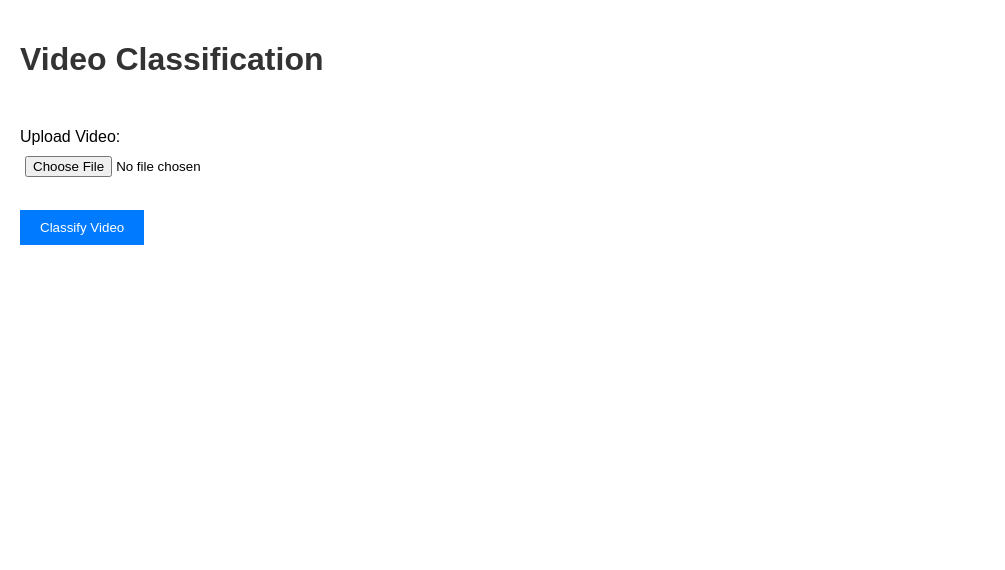
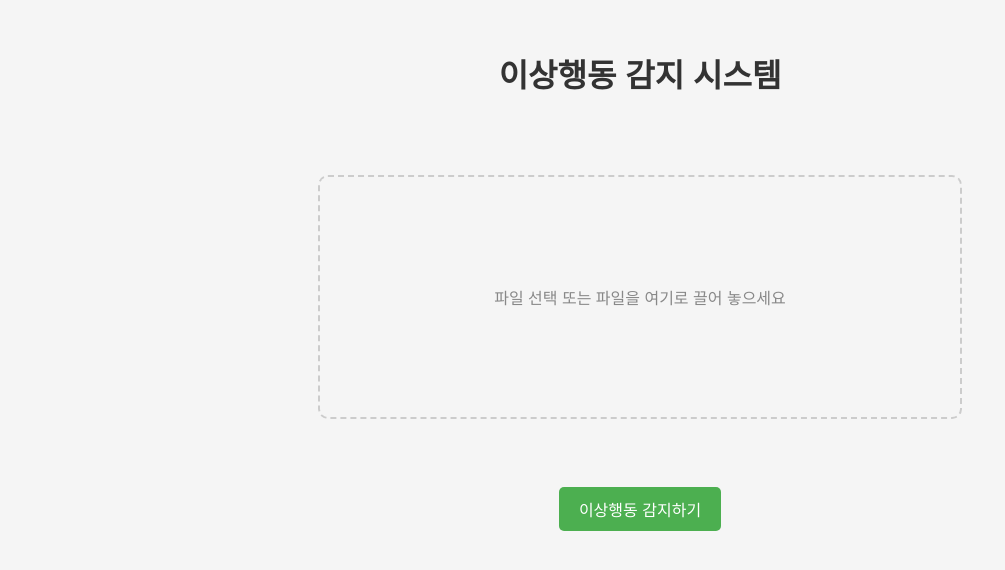
Before and after one commit to leeseunghan713/ADS_Project, a Flask app: page / in a window 1280 px wide. Shown: the top 570 px of the page, without its empty margins (0-1005 px from the left). Run offline with Flask 3, Linux system fonts and the light colour scheme.

Commit message:
비디오, 웹페이지 업로드 부분 구현

```diff
--- a/src/app.py
+++ b/src/app.py
@@ -114,6 +114,7 @@ def index():
     메모리에서 처리하는 방식
     5월 30일 15시 43분 성공
 '''
+
 @app.route('/classify', methods=['POST'])
 def classify_video():
     if 'video' not in request.files:
@@ -137,14 +138,14 @@ def classify_video():
         '''
             여기에 영상 잘라서 배열로 return 해주는 함수 넣어주면 될듯
         '''
-        # my_array = [frames, frames, frames, frames, frames]
-        my_array = [frames]
+        my_array = video.slice_video_from_frames(frames)
 
         # 인덱스 초기화
         index = 0
         result = []
 
         start_time = datetime.now()
+
         while index < len(my_array):
             result.append(classify(my_array[index]))
             index += 1
@@ -154,6 +155,7 @@ def classify_video():
         print(result)
 
         return render_template('result.html', result=result)
+
     except Exception as e:
         return jsonify({'error': str(e)}), 500
 
--- a/src/templates/index.html
+++ b/src/templates/index.html
@@ -4,15 +4,104 @@
     <meta charset="UTF-8">
     <title>Video Classification</title>
     <link rel="stylesheet" href="{{ url_for('static', filename='styles.css') }}">
+    <style>
+        body {
+            font-family: Arial, sans-serif;
+            background-color: #f5f5f5;
+            margin: 0;
+            padding: 0;
+        }
+        .drop-zone {
+            width: 100%;
+            max-width: 600px; /* Increased max-width for a larger drop zone */
+            height: 200px;    /* Added height to make the drop zone taller */
+            margin: 40px auto; /* Increased margin for better spacing */
+            padding: 20px;
+            border: 2px dashed #ccc;
+            border-radius: 10px;
+            text-align: center;
+            cursor: pointer;
+            display: flex;
+            justify-content: center;
+            align-items: center;
+            transition: background-color 0.3s ease; /* Smooth transition for background color */
+        }
+        .drop-zone.dragover {
+            background-color: #f0f0f0;
+        }
+        .drop-zone span {
+            color: #888; /* Lighter color for better visibility */
+        }
+        .button-container {
+            text-align: center;
+        }
+        button {
+            padding: 10px 20px;
+            background-color: #4CAF50;
+            color: white;
+            border: none;
+            border-radius: 5px;
+            cursor: pointer;
+            font-size: 16px;
+            transition: background-color 0.3s ease;
+        }
+        button:hover {
+            background-color: #45a049;
+        }
+        h1 {
+            text-align: center;
+            margin-top: 50px;
+        }
+    </style>
 </head>
 <body>
-    <h1>Video Classification</h1>
-    <form action="{{ url_for('classify_video') }}" method="post" enctype="multipart/form-data">
+    <h1>이상행동 감지 시스템</h1>
+    <form id="upload-form" action="{{ url_for('classify_video') }}" method="post" enctype="multipart/form-data">
         <br>
-        <label for="video">Upload Video:</label>
-        <input type="file" id="video" name="video" required>
+        <input type="file" id="video" name="video" required style="display:none;">
+        <div class="drop-zone" id="drop-zone">
+            <span>파일 선택 또는 파일을 여기로 끌어 놓으세요</span>
+        </div>
         <br>
-        <button type="submit">Classify Video</button>
+        <div class="button-container">
+            <button type="submit">이상행동 감지하기</button>
+        </div>
     </form>
+    <script>
+        const dropZone = document.getElementById('drop-zone');
+        const fileInput = document.getElementById('video');
+
+        dropZone.addEventListener('click', () => {
+            fileInput.click();
+        });
+
+        dropZone.addEventListener('dragover', (e) => {
+            e.preventDefault();
+            dropZone.classList.add('dragover');
+        });
+
+        dropZone.addEventListener('dragleave', () => {
+            dropZone.classList.remove('dragover');
+        });
+
+        dropZone.addEventListener('drop', (e) => {
+            e.preventDefault();
+            dropZone.classList.remove('dragover');
+
+            const files = e.dataTransfer.files;
+            if (files.length) {
+                fileInput.files = files;
+                dropZone.textContent = files[0].name;
+            }
+        });
+
+        fileInput.addEventListener('change', () => {
+            if (fileInput.files.length) {
+                dropZone.textContent = fileInput.files[0].name;
+            } else {
+                dropZone.innerHTML = '<span>Drag and drop a video file here or click to select a file</span>';
+            }
+        });
+    </script>
 </body>
 </html>
```
Also changed, not shown: src/model/video.py (+14 -0 lines), src/templates/test.html (added, +26 -0 lines), src/static/styles.css (renamed from src/model/static/styles.css).
